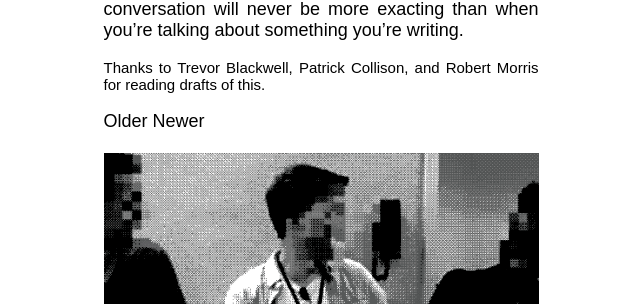
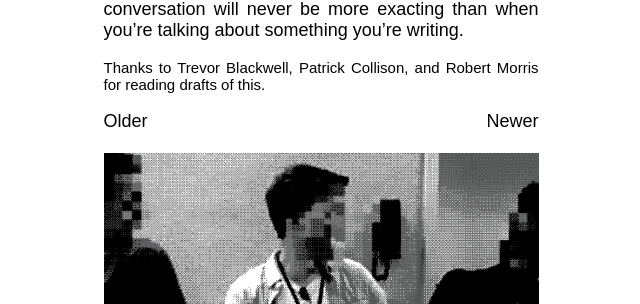
Before and after one commit to 0x000m/old, a Jekyll site: the page built from index.html, in a window 1280 px wide. Shown: the part 2927-3231 px from the top of the page, without its empty margins (319-959 px from the left). Built offline with Jekyll 4.4.1, drawn with Linux system fonts in a browser that asks for light colours; the list of posts is cut into pages by our own code.

Commit message:
Update index.html

```diff
--- a/index.html
+++ b/index.html
@@ -29,7 +29,7 @@ layout: post
       <a class="pagination-item newer" href="/page{{paginator.previous_page}}/">Newer</a>
     {% endif %}
   {% else %}
-    <span class="pagination-item newer">Newer</span>
+    <span class="pagination-item newer" style="float:right;">Newer</span>
   {% endif %}
 </div>
 <br>
```
